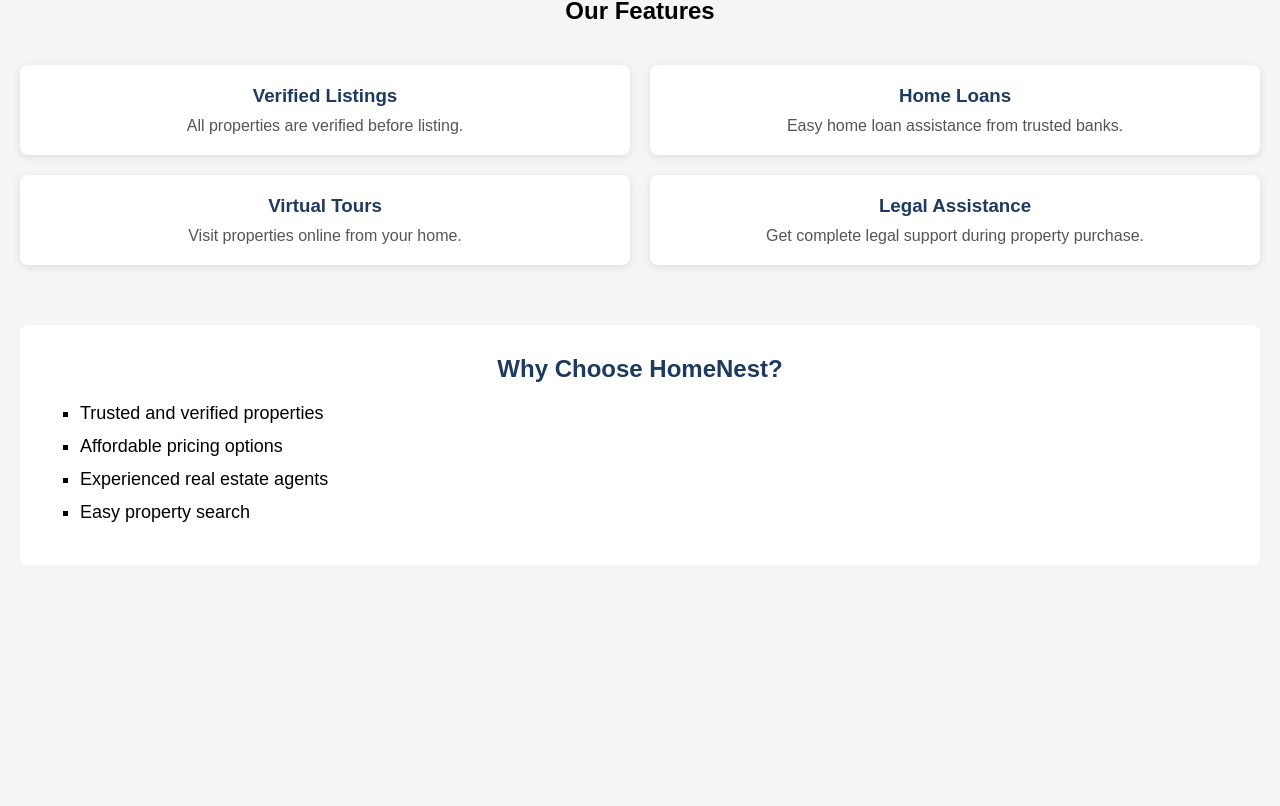
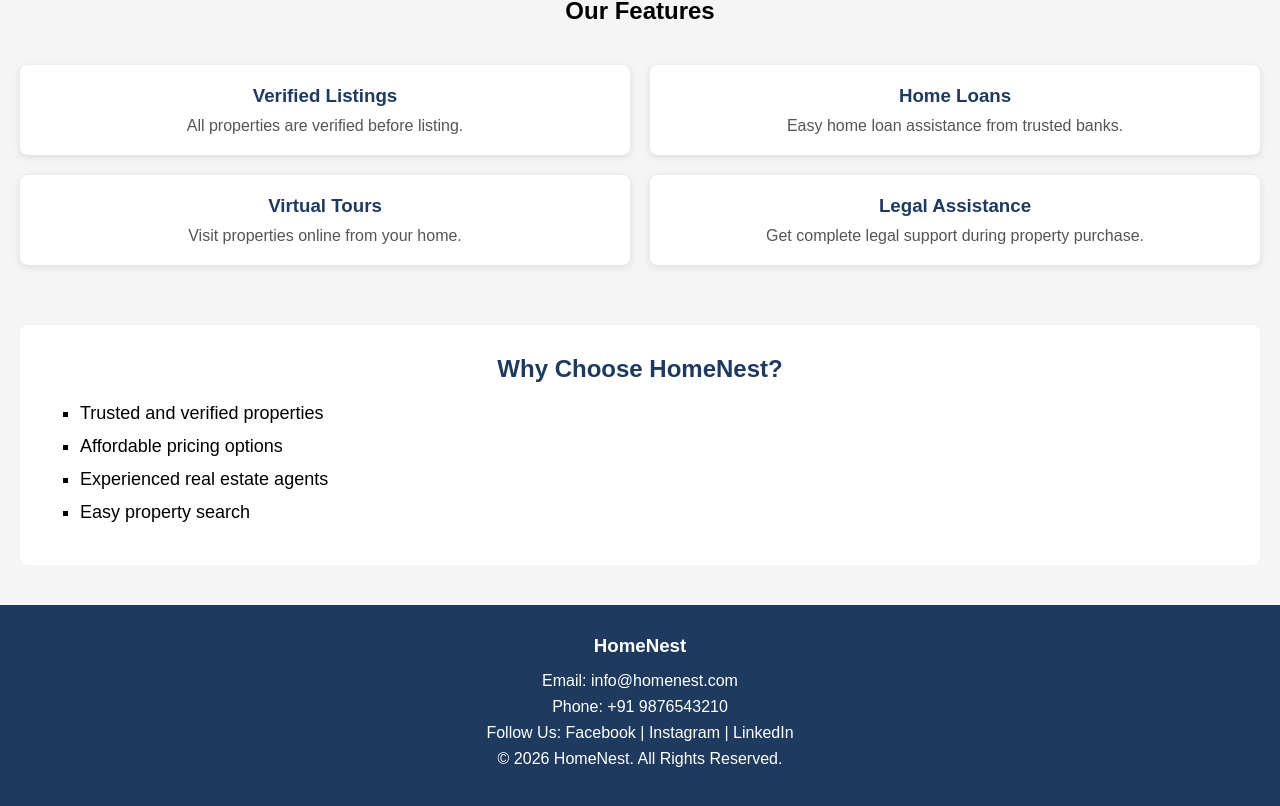
Before and after one commit to rinku-001/HomeNest, a React (Vite) app: page / in a window 1280 px wide. Shown: the part 419-1225 px from the top of the page. Before the commit the page ends 1024 px from the top, so only its background shows below. Built offline with nearby package versions, Linux system fonts and the light colour scheme.

Commit message:
Complete Home page with footer

```diff
--- /dev/null
+++ b/src/components/Footer/Footer.jsx
@@ -0,0 +1,19 @@
+import styles from "./Footer.module.css";
+
+function Footer() {
+    return (
+        <footer className={styles.footer}>
+            <h3>HomeNest</h3>
+
+            <p>Email: info@homenest.com</p>
+
+            <p>Phone: +91 9876543210</p>
+
+            <p>Follow Us: Facebook | Instagram | LinkedIn</p>
+
+            <p>&copy; 2026 HomeNest. All Rights Reserved.</p>
+        </footer>
+    );
+}
+
+export default Footer;
--- /dev/null
+++ b/src/components/Footer/Footer.module.css
@@ -0,0 +1,15 @@
+.footer{
+    background-color:#1e3a5f;
+    color:white;
+    text-align:center;
+    padding:30px 20px;
+    margin-top:40px;
+}
+
+.footer h3{
+    margin-bottom:15px;
+}
+
+.footer p{
+    margin:8px 0;
+}
--- a/src/pages/Home.jsx
+++ b/src/pages/Home.jsx
@@ -1,6 +1,7 @@
 import Hero from "../components/Hero/Hero";
 import FeatureCard from "../components/FeatureCard/FeatureCard";
 import Benefits from "../components/Benefits/Benefits";
+import Footer from "../components/Footer/Footer";
 
 import features from "../data/features";
 
@@ -38,6 +39,7 @@
             </section>
 
             <Benefits />
+            <Footer />
         </>
     );
 }
```
